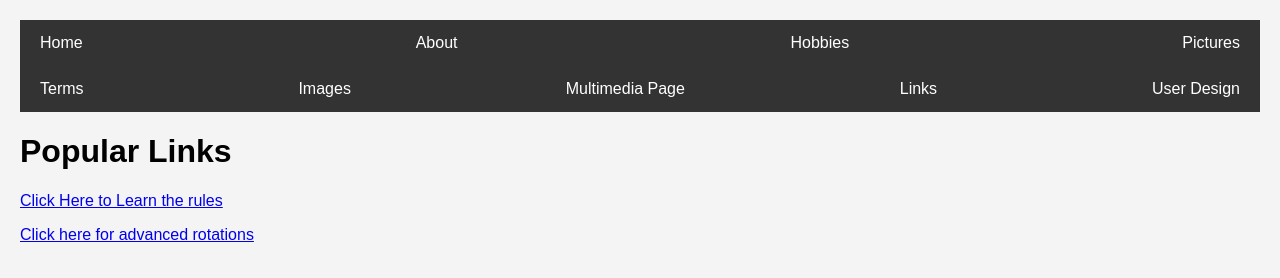
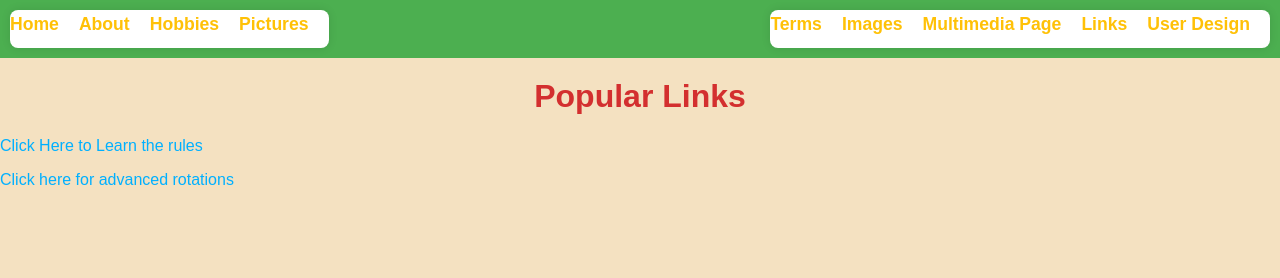
Before and after one commit to MrSmexyPants/MrSmexyPants.github.io, a plain HTML site: page links.html in a window 1280 px wide. Drawn offline with Linux system fonts and the light colour scheme.

Commit message:
Update links.html
change stylesheet

```diff
--- a/links.html
+++ b/links.html
@@ -4,7 +4,7 @@
     <title>Web Programming Class Portfolio</title>
     <meta charset="UTF-8">
     <meta name="viewport" content="width=device-width, initial-scale=1.0">
-    <link rel="stylesheet" href="styles.css">
+    <link rel="stylesheet" href="volleyballstylesheet.css">
   </head>
   <body>
         <nav class="navbar">
```
